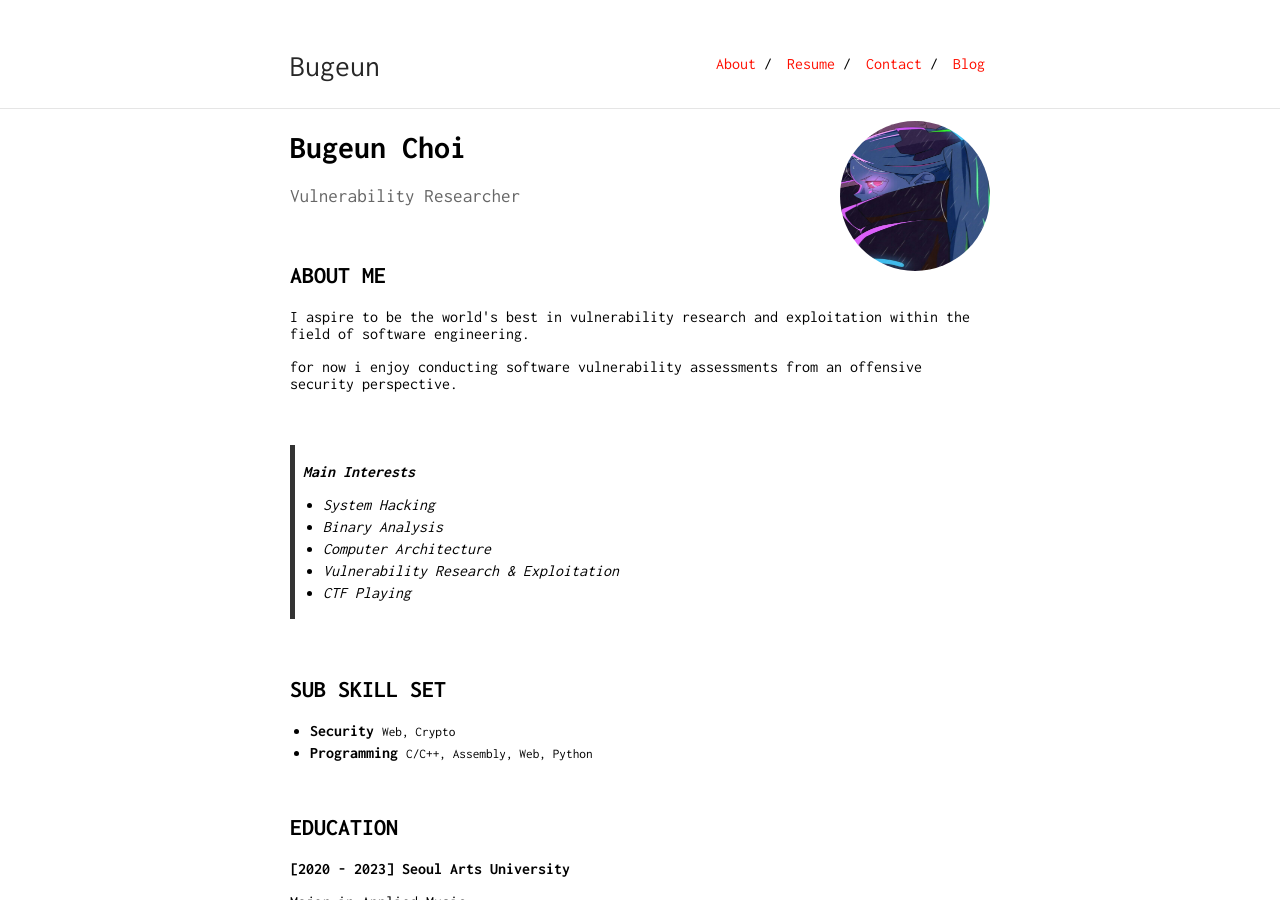
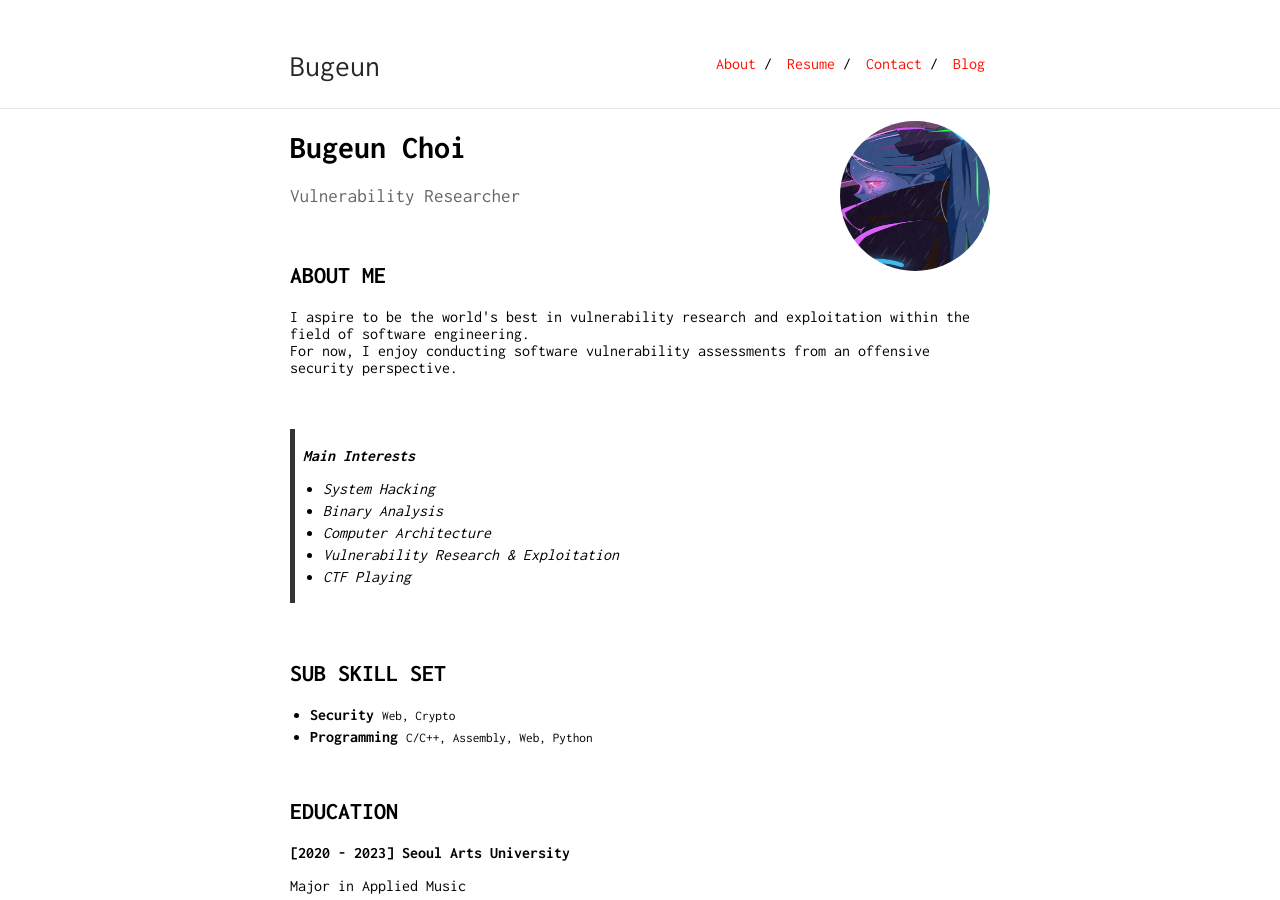
Before and after one commit to Bugeun/bugeun.github.io, a Jekyll site: the page built from index.md, in a window 1280 px wide and 900 px high. Built offline with Jekyll 4.4.1, drawn with Linux system fonts in a browser that asks for light colours.

```diff
--- a/index.md
+++ b/index.md
@@ -11,8 +11,8 @@ Vulnerability Researcher
 
 ## ABOUT ME
 
-<p>I aspire to be the world's best in vulnerability research and exploitation within the field of software engineering.</p>
-<p>for now i enjoy conducting software vulnerability assessments from an offensive security perspective.</p>
+<p>I aspire to be the world's best in vulnerability research and exploitation within the field of software engineering.<br>
+For now, I enjoy conducting software vulnerability assessments from an offensive security perspective.</p>
 &nbsp;
 
 ><b>Main Interests</b>
```
